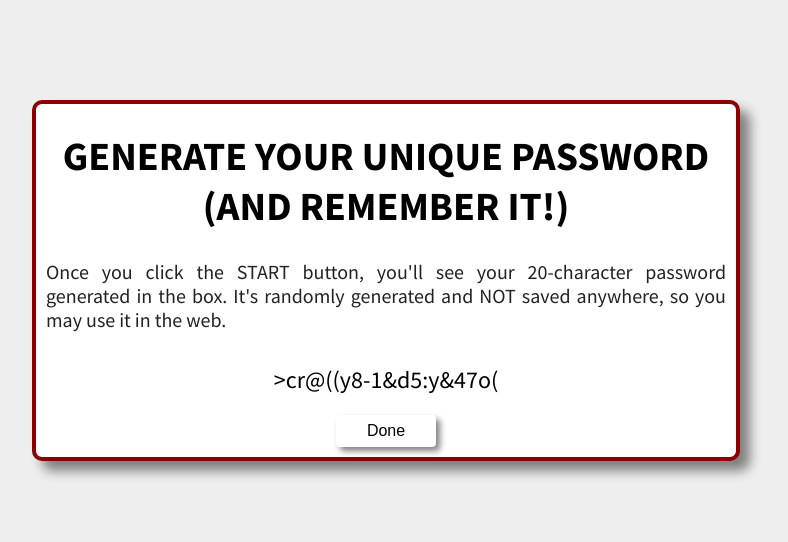
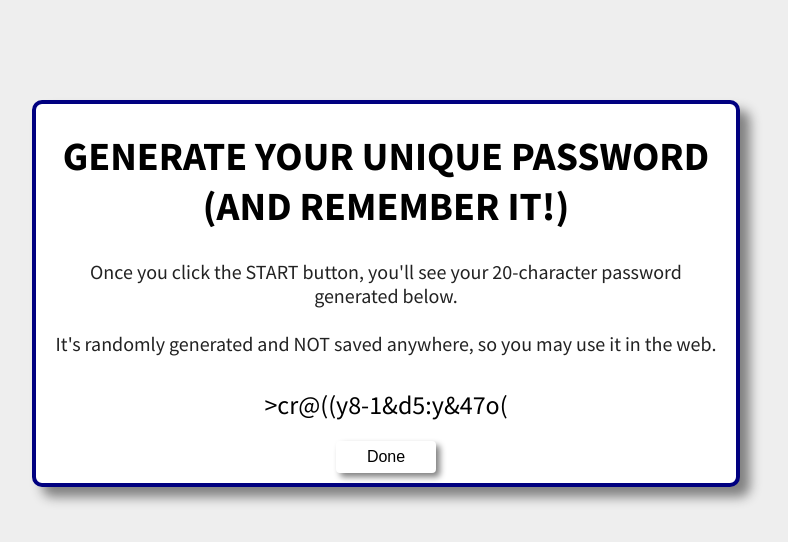
Before and after one commit to mpreus/PasswordGenerator, a plain HTML site: page index.html in a window 1280 px wide. Both pictures are taken after a click on the button "Start". Shown: the whole page, without its empty margins (254-1042 px from the left). Drawn offline with Linux system fonts and the light colour scheme.

Commit message:
Appearance improvements in index.html and style.css files

```diff
--- a/app.js
+++ b/app.js
@@ -10,13 +10,13 @@ function init() {
 /* After clicking the button 'Start', the text area gets enabled */
 		if (this.innerText === "Start") {
 
-			text = ""; 			// randomly generated string made empty (and ready for new value)
+						// randomly generated string made empty (and ready for new value)
 
 			randomTextGen(20);	// run function
 			playGame();			// run function
 		}
 		else if (this.innerText === "Done") {
-
+			text = "";
 			button.innerText = "Start"; 	// changing the name of the button
 
 			endGame();						// run function
--- a/index.html
+++ b/index.html
@@ -6,16 +6,19 @@
 	<meta http-equiv="X-UA-Compatible" content="ie-edge" />
 	<meta name="description" content="landing page, typing area, type pace, test" />
     <meta name="keywords" content="HTML, CSS, RWD, JavaScript" />
-	<title>Test</title>
+	<title>Password</title>
 	<link href="https://fonts.googleapis.com/css?family=Source+Sans+Pro:400,700&display=swap&subset=latin-ext" rel="stylesheet">
 	<link rel="stylesheet" href="style.css">
 	<script type="text/javascript" src="app.js"></script>
 </head>
 <body>
 	<main class="wraper">
-		<h1>Generate your unique password (and remember it!)</h1>
+		<h1>Generate your unique password<br>(and remember it!)</h1>
 		<p>
-			Once you click the START button, you'll see your 20-character password generated in the box. It's randomly generated and NOT saved anywhere, so you may use it in the web.
+			Once you click the START button, you'll see your 20-character password generated below.
+		</p>
+		<p>
+			It's randomly generated and NOT saved anywhere, so you may use it in the web.
 		</p>
 		<div class="message"></div>
 		<button type="button" id="startGen">Start</button>
--- a/style.css
+++ b/style.css
@@ -6,7 +6,7 @@ html, body {
 
 .wraper {
 	background: #fff;
-	border: .2rem solid darkred;
+	border: .2rem solid navy;
 	border-radius: .5rem;
 	box-shadow: .5rem .5rem .6rem gray;
 	margin: 5rem auto;
@@ -23,24 +23,14 @@ p {
 	font-size: 1rem;
 	line-height: 1.2rem;
 	padding: .1rem .5rem;
-	text-align: justify;
+	text-align: center;
 }
 
 .message {
-	font-size: 1.2rem;
-	margin-bottom: .3rem;
+	font-size: 1.3rem;
+	margin-bottom: .45rem;
 	padding: .5rem;
 	text-align: center;
-}
-
-textarea {
-	border: .1rem solid grey;
-	border-radius: .3rem;
-	font-size: 1rem;
-	margin: .2rem 1.25rem;
-	padding: .2rem;
-	width: 32rem;
-
 }
 
 button {
```
